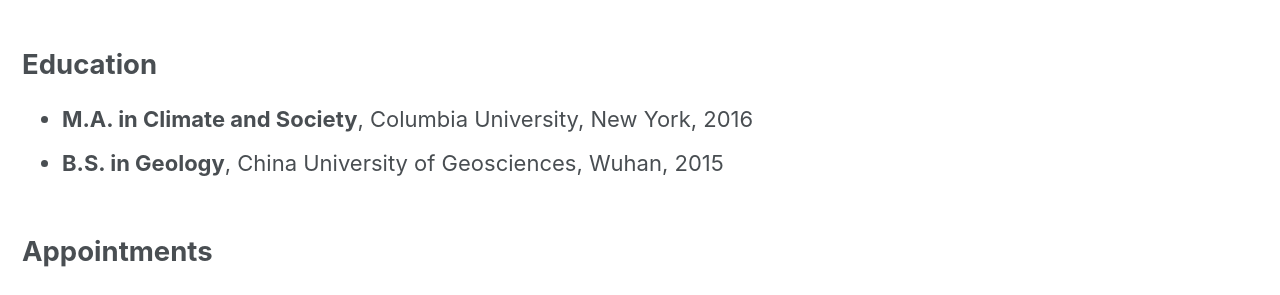
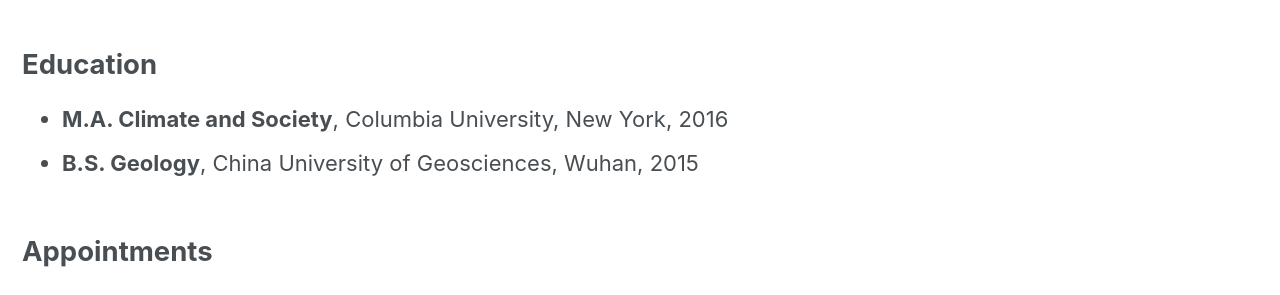
Before and after one commit to ci-zhang/ci-zhang.github.io, a Jekyll site: the page built from _pages/cv.md, in a window 1280 px wide. Shown: the part 192-487 px from the top of the page. Built offline with Jekyll 4.4.1, drawn with Linux system fonts in a browser that asks for light colours; nearby versions of some CDN libraries; a style sheet for code colours, icons or effects is not loaded.

Commit message:
update education format

```diff
--- a/_pages/cv.md
+++ b/_pages/cv.md
@@ -6,8 +6,8 @@ layout: space
 # Curriculum vitae
 
 ## Education
-*  **M.A. in Climate and Society**, Columbia University, New York, 2016
-*  **B.S. in Geology**, China University of Geosciences, Wuhan, 2015
+*  **M.A. Climate and Society**, Columbia University, New York, 2016
+*  **B.S. Geology**, China University of Geosciences, Wuhan, 2015
 
 ## Appointments
 *  **Research Assistant**, 2018.03 - Present
```
